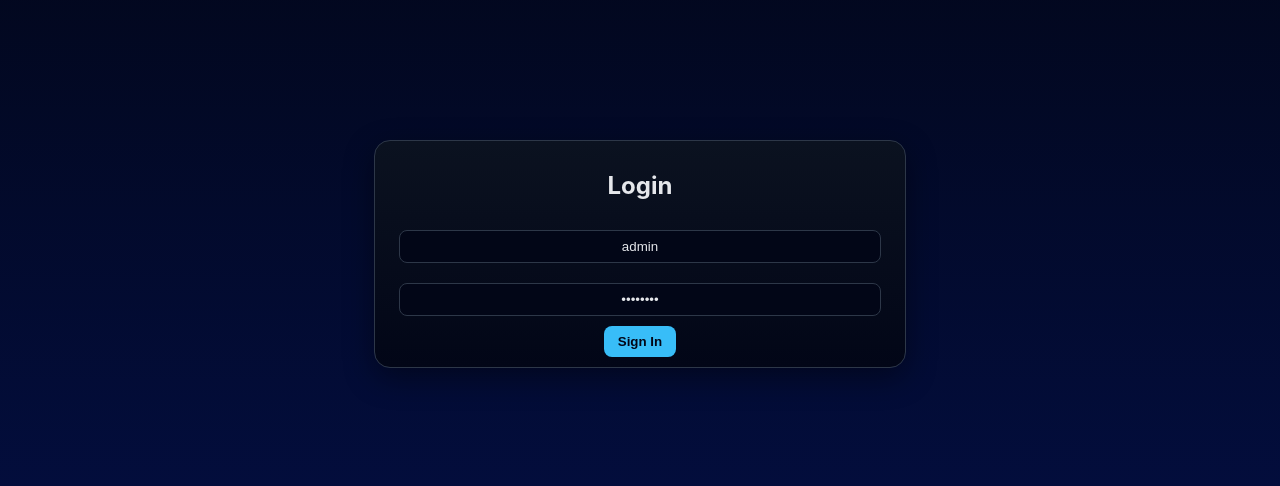
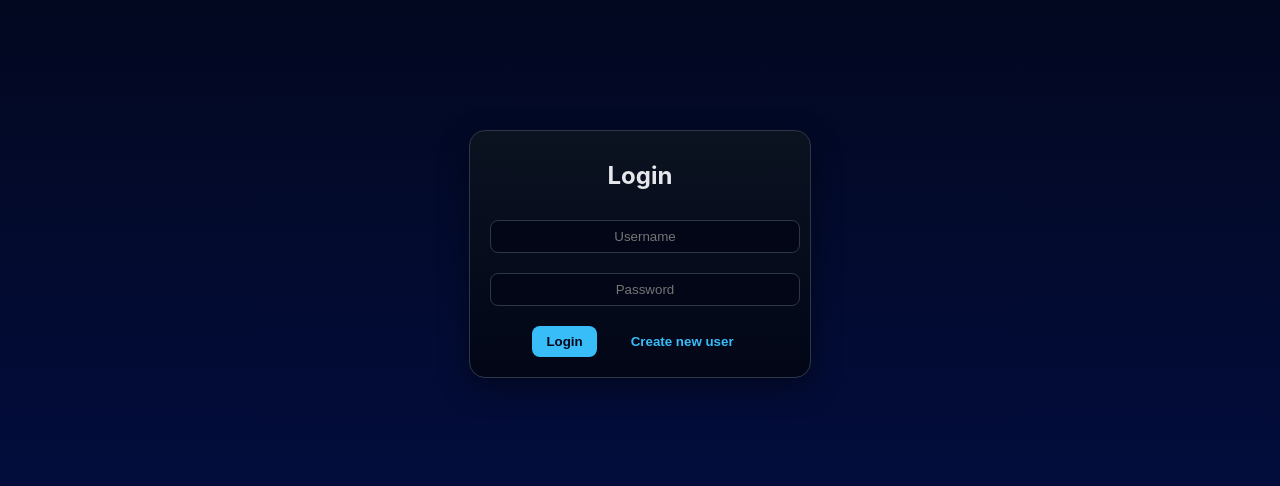
Before and after one commit to TomasGB/Home-Automation-System, a React (Create React App) app in the folder frontend/: page / in a window 1280 px wide. Shown: the part 146-632 px from the top of the page. Built offline with nearby package versions, Linux system fonts and the light colour scheme.

Commit message:
implemented user register form

```diff
--- a/frontend/src/api/auth.js
+++ b/frontend/src/api/auth.js
@@ -9,3 +9,12 @@ export async function login(username, password) {
 
   return res.json();
 }
+
+export const register = async (username, password, role) => {
+  const res = await fetch(`${API_BASE}auth/register`, {
+    method: "POST",
+    headers: { "Content-Type": "application/json" },
+    body: JSON.stringify({ username, password, role})
+  });
+  return res.json();
+};
--- a/frontend/src/components/DeviceCard.js
+++ b/frontend/src/components/DeviceCard.js
@@ -183,7 +183,7 @@ const DeviceCard = ({ device, liveUpdate, onDeleted, onEdit }) => {
       >
 
 
-        <div style={{ display: "flex", gap: "6px" }}>
+        <div style={{ display: "flex", width:"100%", gap: "6px", justifyContent: "space-evenly"}}>
           <button onClick={() => onEdit(device)}>✏️</button>
           <button onClick={() => setLearning(true)}>New Action ✨</button>
           <button onClick={remove}>🗑️</button>
@@ -253,7 +253,7 @@ const DeviceCard = ({ device, liveUpdate, onDeleted, onEdit }) => {
       <div style={{ marginTop: "10px" }}>
         <div style={{ marginTop: "14px" }}>
           <label style={{ fontSize: "0.75rem", color: "#9ca3af" }}>
-            IR Action
+            Action
           </label>
 
           <select
--- a/frontend/src/components/Login.js
+++ b/frontend/src/components/Login.js
@@ -1,3 +1,4 @@
+/*
 import React, { useState } from "react";
 import { login } from "../api/auth";
 
@@ -57,3 +58,135 @@ const Login = ({ onLogin }) => {
 };
 
 export default Login;
+
+*/
+
+import React, { useState } from "react";
+import { login, register } from "../api/auth";
+
+const Login = ({ onLogin }) => {
+  const [mode, setMode] = useState("login"); // login | register
+  const [username, setUsername] = useState("");
+  const [password, setPassword] = useState("");
+  const [error, setError] = useState("");
+  const [confirmPassword, setConfirmPassword] = useState("");
+  const [isRegistering, setIsRegistering] = useState(false);
+  const [role, setRole] = useState("user");
+
+
+  const handleLogin = async (e) => {
+    e.preventDefault();
+    setError("");
+
+    const res = await login(username, password);
+
+    if (res.token) {
+      localStorage.setItem("token", res.token);
+      onLogin(res.token);
+    } else {
+      setError("Invalid credentials");
+    }
+  };
+
+  const handleRegister = async () => {
+    setError("");
+
+    if (password !== confirmPassword) {
+      setError("Passwords do not match");
+      return;
+    }
+
+    if (password.length < 6) {
+      setError("Password must be at least 6 characters");
+      return;
+    }
+
+    const res = await register(username, password, role);
+
+    if (!res.success) {
+      setError(res.error || "Registration failed");
+      return;
+    }
+
+    alert("User created successfully. You can now log in.");
+    setIsRegistering(false);
+    setPassword("");
+    setConfirmPassword("");
+    setUsername("");
+    setRole("user");
+  };
+
+
+  return (
+    <div className="login-wrapper">
+      <div className="card" style={{ width: 320 }}>
+        <h2>{isRegistering ? "Create Account" : "Login"}</h2>
+
+        <input
+          placeholder="Username"
+          value={username}
+          onChange={(e) => setUsername(e.target.value)}
+        />
+
+        <input
+          type="password"
+          placeholder="Password"
+          value={password}
+          onChange={(e) => setPassword(e.target.value)}
+        />
+
+        {isRegistering && (
+          <input
+            type="password"
+            placeholder="Confirm password"
+            value={confirmPassword}
+            onChange={(e) => setConfirmPassword(e.target.value)}
+          />
+        )}
+
+        {isRegistering && (
+          <select
+            value={role}
+            onChange={(e) => setRole(e.target.value)}
+            style={{ marginTop: 8 }}
+          >
+            <option value="user">User</option>
+            <option value="admin">Admin</option>
+          </select>
+        )}
+
+
+        {error && (
+          <div style={{ color: "var(--danger)", marginTop: 8 }}>
+            {error}
+          </div>
+        )}
+
+        <button
+          style={{ width: "100%", marginTop: 10 }}
+          onClick={isRegistering ? handleRegister : handleLogin}
+        >
+          {isRegistering ? "Register" : "Login"}
+        </button>
+
+        <button
+          style={{
+            width: "100%",
+            marginTop: 8,
+            background: "transparent",
+            color: "var(--primary)"
+          }}
+          onClick={() => {
+            setIsRegistering(!isRegistering);
+            setError("");
+          }}
+        >
+          {isRegistering ? "Back to login" : "Create new user"}
+        </button>
+      </div>
+
+    </div>
+  );
+};
+
+export default Login;
--- a/frontend/src/styles.css
+++ b/frontend/src/styles.css
@@ -38,6 +38,13 @@ button:hover {
 button:disabled {
   opacity: 0.5;
   cursor: not-allowed;
+}
+
+.login-wrapper {
+  min-height: 100vh;
+  display: flex;
+  align-items: center;
+  justify-content: center;
 }
 
 /* Layout */
@@ -99,6 +106,18 @@ button:disabled {
   text-align: center;
 }
 
+.login-wrapper .card input{
+  align-items:baseline;
+  align-content: center;
+  max-width: 95%;
+}
+
+.login-wrapper .card button{
+  align-items:baseline;
+  align-content: center;
+  max-width: fit-content;
+  margin: 10px;
+}
 .card select{
   max-width: 97%;
   margin: 10px;
```
